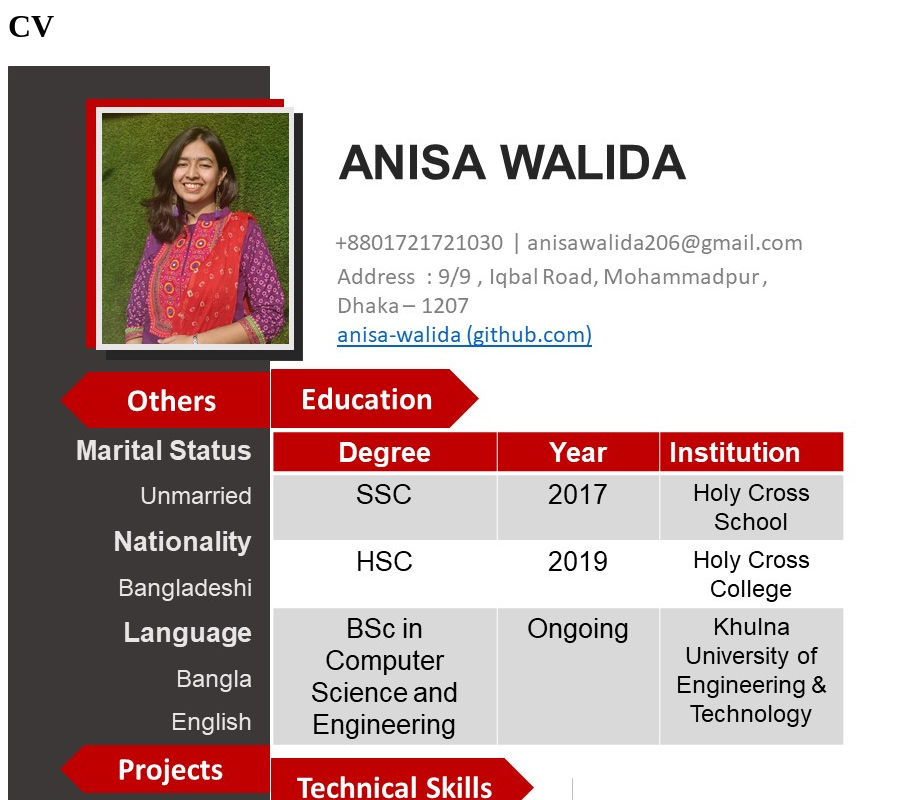
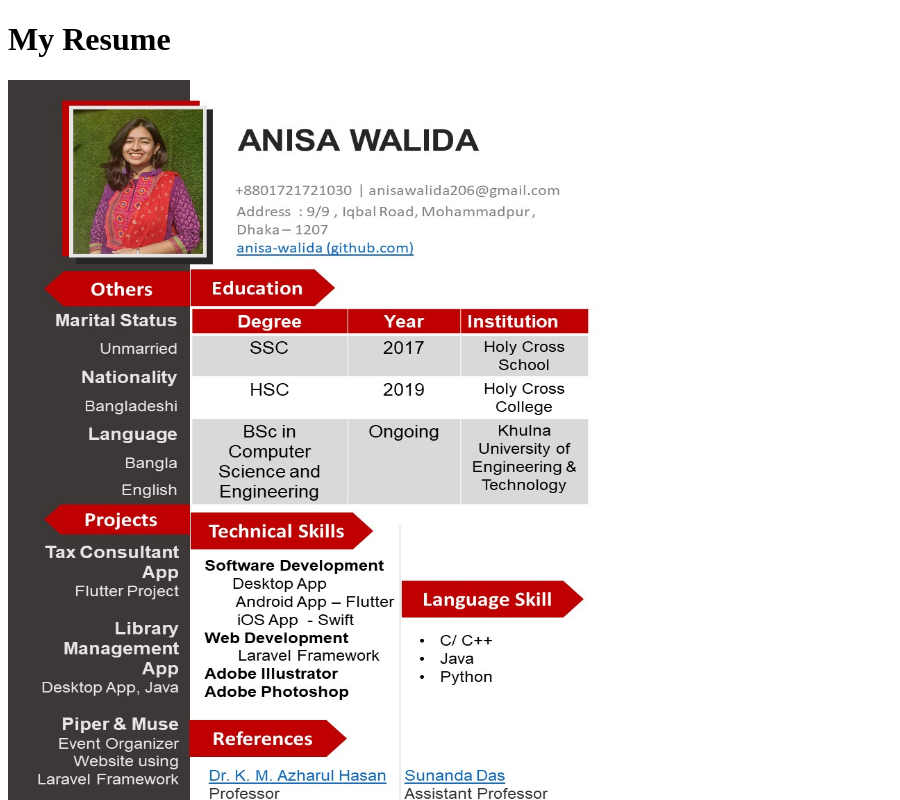
Before and after one commit to anisa-walida/CV, a plain HTML site: page index.html in a window 1280 px wide. Shown: the top 800 px of the page, without its empty margins (0-900 px from the left). Drawn offline with Linux system fonts and the light colour scheme.

Commit message:
Update index.html

```diff
--- a/index.html
+++ b/index.html
@@ -1,8 +1,18 @@
-<html>
+<!DOCTYPE html>
+<html lang="en">
 <head>
+    <meta charset="UTF-8">
+    <meta name="viewport" content="width=device-width, initial-scale=1.0">
+    <title>My Resume</title>
+    <style>
+        img.resume {
+            width: 600px; /* Adjust width as needed */
+            height: 800px; /* Adjust height as needed */
+        }
+    </style>
 </head>
 <body>
-    <h1>CV</h1>
-    <img src="CV.jpg" alt="CV">
+    <h1>My Resume</h1>
+    <img src="CV.jpg" alt="My Resume" class="resume">
 </body>
 </html>
```
